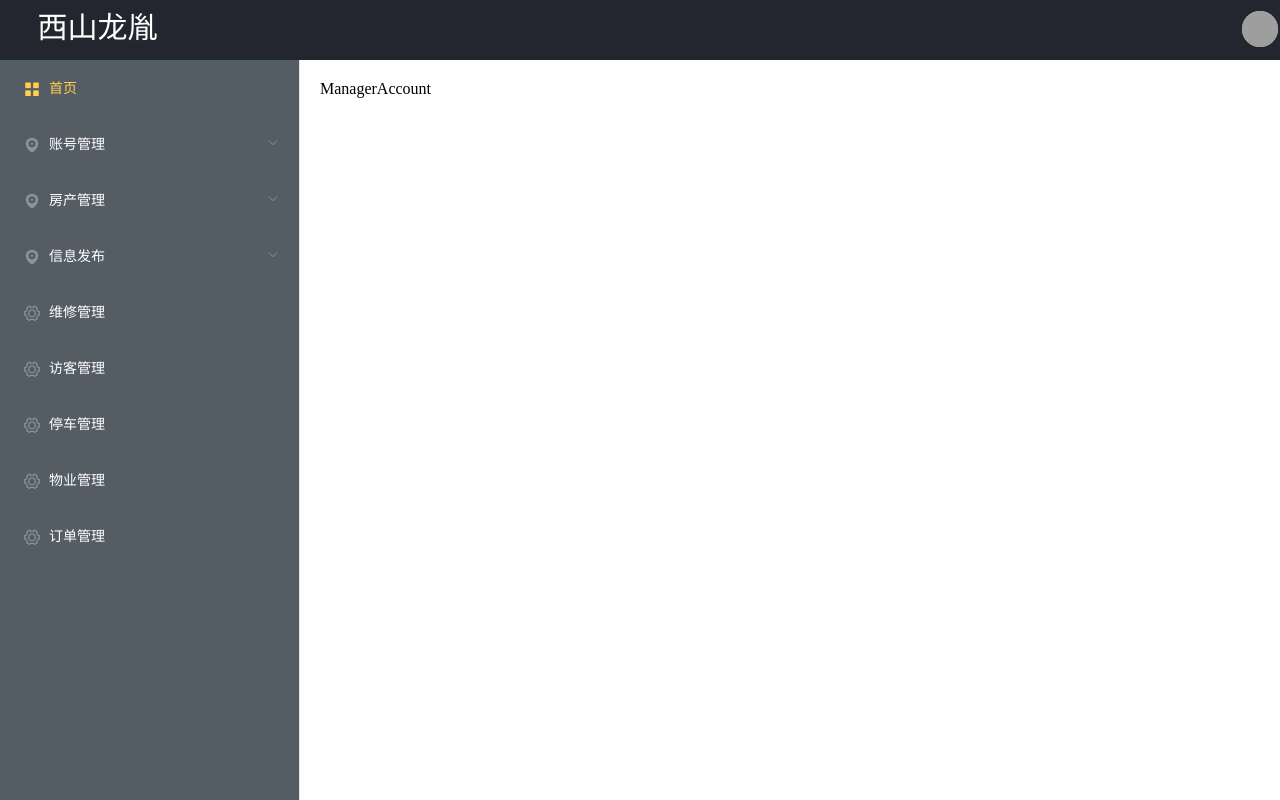
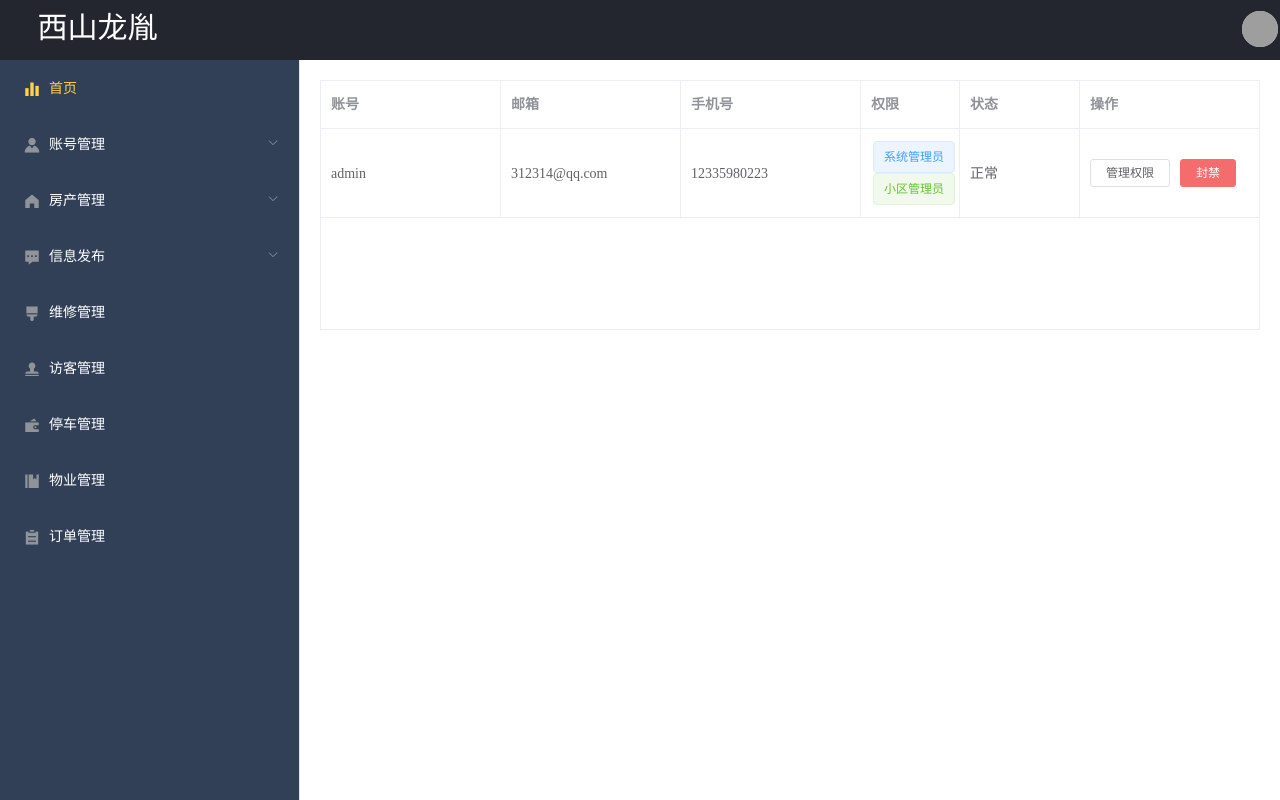
Before and after one commit to JinRLuo/hcservice-manager, a Vue app: page /managerAccount in a window 1280 px wide. Built offline with nearby package versions, Linux system fonts and the light colour scheme; grey boxes are pictures that could not be loaded.

Commit message:
完善账号管理界面

```diff
--- a/src/components/Index.vue
+++ b/src/components/Index.vue
@@ -20,18 +20,18 @@
             class="el-menu-vertical-demo"
             @open="handleOpen"
             @close="handleClose"
-            background-color="#545c64"
+            background-color="#324057"
             text-color="#fff"
             active-text-color="#ffd04b" style="height: 100%" router>
 
             <el-menu-item index="index">
-              <i class="el-icon-menu"></i>
+              <i class="el-icon-s-data"></i>
               <span slot="title">首页</span>
             </el-menu-item>
 
             <el-submenu index="2">
               <template slot="title">
-                <i class="el-icon-location"></i>
+                <i class="el-icon-s-custom"></i>
                 <span>账号管理</span>
               </template>
               <el-menu-item index="managerAccount">管理员</el-menu-item>
@@ -40,7 +40,7 @@
 
             <el-submenu index="3">
               <template slot="title">
-                <i class="el-icon-location"></i>
+                <i class="el-icon-s-home"></i>
                 <span>房产管理</span>
               </template>
               <el-menu-item index="3-1">审核房产</el-menu-item>
@@ -49,7 +49,7 @@
 
             <el-submenu index="4">
               <template slot="title">
-                <i class="el-icon-location"></i>
+                <i class="el-icon-s-comment"></i>
                 <span>信息发布</span>
               </template>
               <el-menu-item index="4-1">公告管理</el-menu-item>
@@ -57,27 +57,27 @@
             </el-submenu>
 
             <el-menu-item index="5">
-              <i class="el-icon-setting"></i>
+              <i class="el-icon-s-open"></i>
               <span slot="title">维修管理</span>
             </el-menu-item>
 
             <el-menu-item index="6">
-              <i class="el-icon-setting"></i>
+              <i class="el-icon-s-check"></i>
               <span slot="title">访客管理</span>
             </el-menu-item>
 
             <el-menu-item index="7">
-              <i class="el-icon-setting"></i>
+              <i class="el-icon-s-finance"></i>
               <span slot="title">停车管理</span>
             </el-menu-item>
 
             <el-menu-item index="8">
-              <i class="el-icon-setting"></i>
+              <i class="el-icon-s-management"></i>
               <span slot="title">物业管理</span>
             </el-menu-item>
 
             <el-menu-item index="9">
-              <i class="el-icon-setting"></i>
+              <i class="el-icon-s-order"></i>
               <span slot="title">订单管理</span>
             </el-menu-item>
 
@@ -121,7 +121,7 @@ export default {
   background: #23262E;
 }
 .leftAside {
-  background: #545C64;
+
 }
 el-menu-item {
   background: #1F2D3D;
--- a/src/components/Login.vue
+++ b/src/components/Login.vue
@@ -5,15 +5,15 @@
         <p>西山龙胤管理系统</p>
       </div>
       <div class="loginForm">
-        <el-form ref="form" :model="form">
-          <el-form-item prop="username">
+        <el-form ref="form" class="form" :model="form" :rules="rules" @submit.native.prevent>
+          <el-form-item prop="account">
             <el-input v-model="form.account" placeholder="用户名" style="width: 250px;"></el-input>
           </el-form-item>
           <el-form-item prop="password">
-            <el-input type="password" placeholder="密码"  v-model="form.password" autocomplete="off" style="width: 250px;"></el-input>
+            <el-input type="password" placeholder="密码" v-model="form.password" autocomplete="off" style="width: 250px;" ></el-input>
           </el-form-item>
           <el-form-item>
-            <el-button type="primary" @click="submitForm" class="submit_btn">登录</el-button>
+            <el-button type="primary" native-type="submit" @click="submitForm('form')" class="submit_btn" style="width: 250px;">登录</el-button>
           </el-form-item>
         </el-form>
       </div>
@@ -31,11 +31,21 @@ export default {
       form: {
         account: '',
         password: ''
+      },
+      rules: {
+        account: [
+          { required: true, message: '请输入账号', trigger: 'blur' },
+        ],
+        password: [
+          { required: true, message: '请输入密码', trigger: 'blur' },
+        ]
       }
     }
   },
   methods: {
-    submitForm() {
+    submitForm(formName) {
+      this.$refs[formName].validate((valid) => {
+        if (valid) {
           post("/api/common/login",{account: this.form.account, password: this.form.password}).then(res => {
             if (res.status == 'success') {
               this.$message.success('登录成功！');
@@ -46,7 +56,11 @@ export default {
           }).catch(err => {
             this.$message.error('网络错误！');
           });
+        } else {
+          return false;
         }
+      });
+    },
   }
 }
 </script>
@@ -55,11 +69,12 @@ export default {
 .loginPage {
   height: 100vh;
   width: 100%;
-  background: black;
+  background: #324057;
 }
 .loginDiv {
   position: absolute;
-  width: 400px;
+  align-items: center;
+  width: 350px;
   height: 400px;
   left: 0;
   right: 0;
@@ -75,8 +90,16 @@ export default {
   width: 100%;
 }
 .loginForm {
+  position: absolute;
   background: aliceblue;
-  height: 300px;
+  margin-top: 20px;
+  height: 240px;
   width: 100%;
+
+}
+.form {
+  padding: 38px 0 0 50px;
+  /*margin-top: 20%;*/
+  /*transform: translateY(-25%);*/
 }
 </style>
--- a/src/components/ManagerAccount.vue
+++ b/src/components/ManagerAccount.vue
@@ -1,10 +1,72 @@
 <template>
-  <div>ManagerAccount</div>
+  <div>
+    <el-table
+      :data="managerAccounts"
+      height="250"
+      border
+      style="width: 100%">
+      <el-table-column
+        prop="adminName"
+        label="账号"
+        width="180">
+      </el-table-column>
+      <el-table-column
+        prop="email"
+        label="邮箱"
+        width="180">
+      </el-table-column>
+      <el-table-column
+        prop="phoneNum"
+        label="手机号"
+        width="180">
+      </el-table-column>
+      <el-table-column
+        prop="roles"
+        label="权限"
+        filter-placement="bottom-end">
+        <template slot-scope="scope">
+          <el-tag v-for="(role, i) in scope.row.roles" :key="i"
+            :type="role === '系统管理员' ? 'primary' : 'success'"
+                  style="margin: 0px 2px"
+            disable-transitions>{{ role }}</el-tag>
+        </template>
+      </el-table-column>
+      <el-table-column
+        prop="status"
+        label="状态"
+        width="120">
+      </el-table-column>
+      <el-table-column label="操作" width="180">
+        <template slot-scope="scope">
+          <el-button
+            size="mini"
+            @click="handleEdit(scope.$index, scope.row)">管理权限</el-button>
+          <el-button
+            size="mini"
+            type="danger"
+            @click="handleDelete(scope.$index, scope.row)">封禁</el-button>
+        </template>
+      </el-table-column>
+    </el-table>
+  </div>
 </template>
 
 <script>
 export default {
-  name: "ManagerAccount"
+  name: "ManagerAccount",
+  data () {
+    return {
+      managerAccounts: [
+        {
+          adminName: 'admin',
+          email: '312314@qq.com',
+          phoneNum: '12335980223',
+          status: '正常',
+          roles: ['系统管理员','小区管理员']
+        }
+      ]
+    }
+  }
 }
 </script>
 
```
Lines whose indentation alone changed are shown as unchanged.
